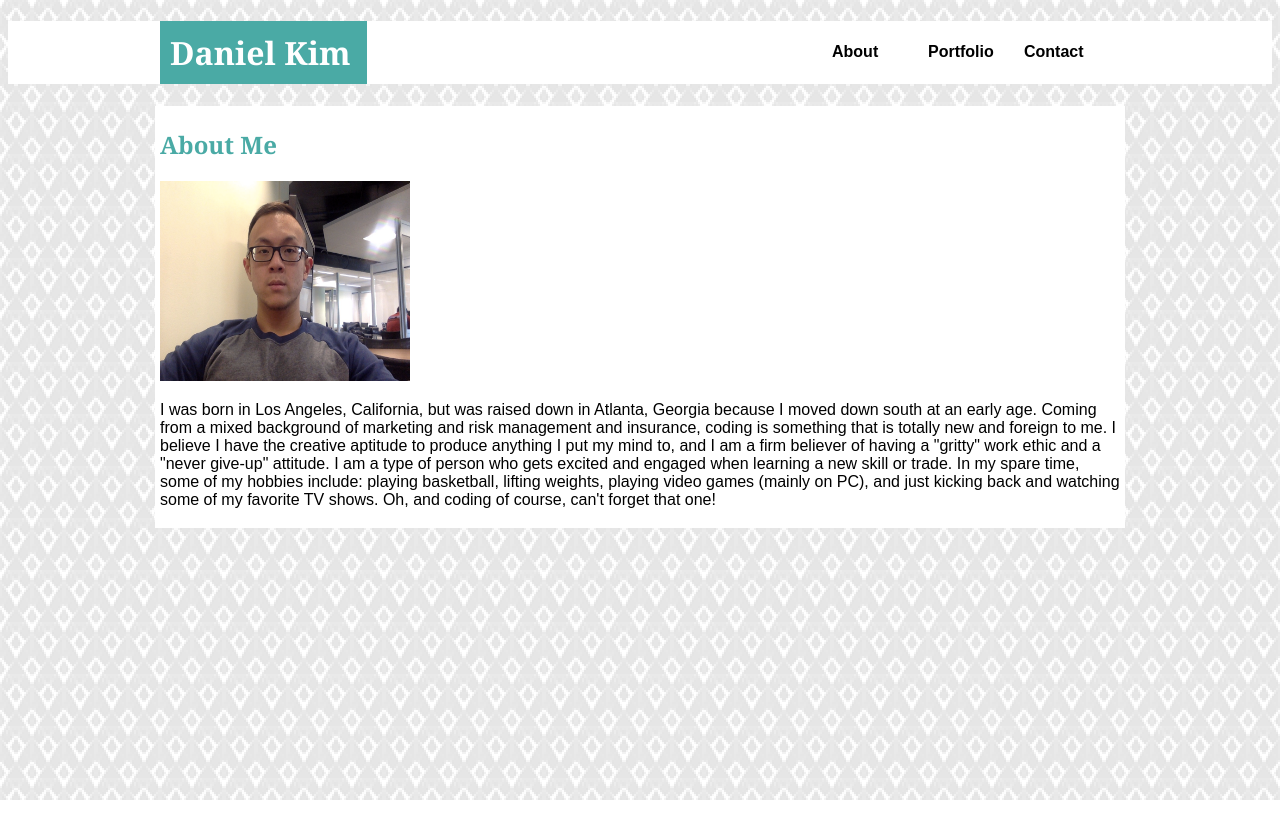
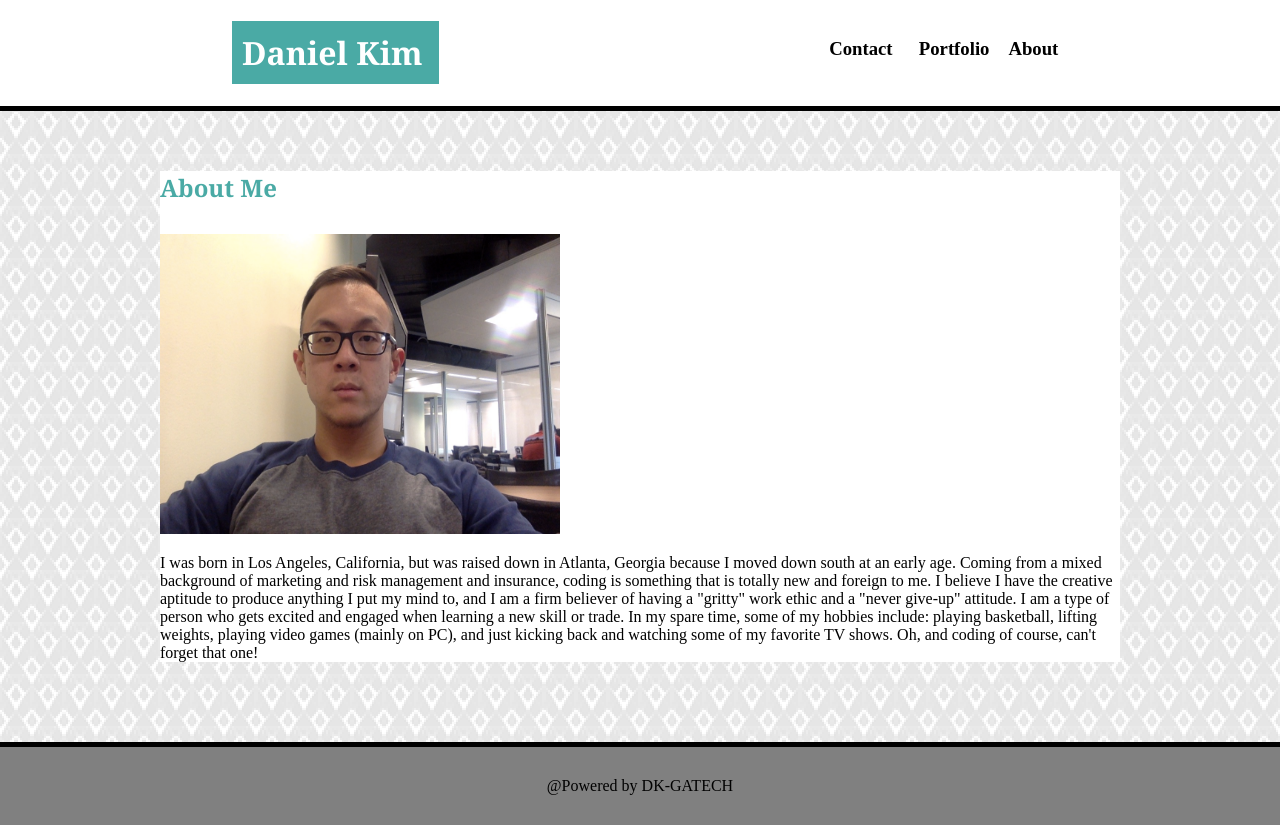
Before and after one commit to dkim67/Basic-Portfolio, a plain HTML site: page index.html in a window 1280 px wide. Before the commit the page ends 800 px from the top, so only its background shows below. Drawn offline with Linux system fonts and the light colour scheme.

Commit message:
about page redo

```diff
--- a/assets/css/style.css
+++ b/assets/css/style.css
@@ -1,18 +1,19 @@
 
 header
     {
-        background-color: #ffffff;
-        border-color: #ffffff;
+        background-color: white;
+        border-bottom: solid thick black;
+
     }
+
+
 
 body
     {
-        background-color: #ffffff;
-        border: #dddddd;
         background-image: url("background.png");
         background-repeat: repeat;
-
-    }
+        margin: 0 0;
+     }
 
 h1
     {
@@ -21,6 +22,7 @@ h1
         width: 187px;
         padding: 10px;
         font-family:Georgia, Times, Times New Roman, serif;
+        margin-left: 232px;
 
     }
 
@@ -28,6 +30,9 @@ h2
     {
         color: #4aaaa5;
         font-family: Georgia, Times, Times New Roman, serif;
+        margin-top: 60px;
+
+
     }
 
 .container
@@ -35,35 +40,51 @@ h2
         width: 960px;
         margin: 0 auto;
     }
-
-.container1
+h1, h3
     {
-        background-color: white;
-        padding-right: 5px;
-        padding-left: 5px;
-        padding-top: 2.5px;
-        padding-bottom: 2.5px;
+        display: inline-block;
     }
 
-#about-image
+h3
     {
         float: right;
-        width: 10%;
+        width: 7%;
+        margin-top: 3%;
+
     }
 
-#contact-image
+img
     {
-        float: right;
-        width: 10%;
+
+        padding-right: 20px;
+        background: white;
+        margin-top: 10px;
     }
 
-#portfolio-image
+footer
+    {   background-color: grey;
+        margin-top: 80px;
+        text-align: center;
+        padding: 30px;
+        margin-bottom: 0;
+        border-top: solid thick black;
+    }
+
+.bio
     {
-        float: right;
-        width: 10%;
+        background: white;
     }
+
+
 
 .text
     {
         font-family: Arial, Helvetica Neue, Helvetica, sans-serif;
     }
+
+.clearfix::after
+    {
+        content: "";
+        display: block;
+        clear: both;
+    }
--- a/index.html
+++ b/index.html
@@ -1,36 +1,43 @@
 <!DOCTYPE html>
 
 <html>
+
 <head>
     <link rel="stylesheet" type="text/css" href="assets/css/style.css">
-        <meta charset= "UTF-8" />
+    <meta charset="UTF-8" />
     <title>Daniel Kim's Portfolio</title>
 </head>
-
 <body>
     <div>
-            <div class= "container text">
-                <h4 id= "contact-image">Contact</h4>
-                <h4 id= "portfolio-image">Portfolio</h4>
-                <h4 id= "about-image">About</h4>
+    <header class= "clearfix">
+        <h1>Daniel Kim </h1>
+
+        <h3 style="margin-right:182px">About</h3>
+        <h3>Portfolio</h3>
+        <h3>Contact</h3>
+
+    </header>
+    <div class= " bio container">
+        <h2>About Me</h2>
+        <img src= "assets/images/profile-photo.jpg" alt= "Daniel's Face" width= "400" height= "300" />
+        <section class= "bio">
+        <p>I was born in Los Angeles, California, but was raised down in Atlanta, Georgia because I moved down south
+            at an early age. Coming from a mixed background of marketing and risk management and insurance, coding
+            is something that is totally new and foreign to me. I believe I have the creative aptitude to produce
+            anything I put my mind to, and I am a firm believer of having a "gritty" work ethic and a "never give-up"
+            attitude. I am a type of person who gets excited and engaged when learning a new skill or trade. In my
+            spare time, some of my hobbies include: playing basketball, lifting weights, playing video games (mainly
+            on PC), and just kicking back and watching some of my favorite TV shows. Oh, and coding of course, can't
+            forget that one!
+        </section>
+        </p>
+
     </div>
 
-            <header>
-                <div class= "container">
-                    <h1>Daniel Kim</h1>
-                </div>
-            </header>
+    <footer> @Powered by DK-GATECH</footer>
 
-        <div class= "container container1 text">
-            <section>
-                <h2>About Me</h2>
-
-                <img src="assets/images/profile-photo.jpg" alt="Daniel's Face" width= "250px" height= "200px" />
-
-                <p> I was born in Los Angeles, California, but was raised down in Atlanta, Georgia because I moved down south at an early age. Coming from a mixed background of marketing and risk management and insurance, coding is something that is totally new and foreign to me. I believe I have the creative aptitude to produce anything I put my mind to, and I am a firm believer of having a "gritty" work ethic and a "never give-up" attitude. I am a type of person who gets excited and engaged when learning a new skill or trade. In my spare time, some of my hobbies include: playing basketball, lifting weights, playing video games (mainly on PC), and just kicking back and watching some of my favorite TV shows. Oh, and coding of course, can't forget that one!</p>
-            </section>
     </div>
 
-        </div>
 </body>
+
 </html>
--- a/style1.css
+++ b/style1.css
@@ -1,30 +1,8 @@
-header
+
+
+.clearfix::after
     {
-        background-color: #ffffff;
-        border: #ffffff;
+        content: "";
+        display: block;
+        clear: both;
     }
-
-body
-    {
-        background-color: #ffffff;
-        border: #dddddd
-    }
-
-h1
-    {
-        background-color: #4aaaa5;
-        color: white;
-        width: 158px;
-        padding: 5px
-    }
-
-h2
-    {
-        color: #4aaaa5;
-    }
-
-.container
-    {
-        width: 960px;
-        margin: 0 auto;
-    }
```
Also changed, not shown: 2 other files. Lines whose indentation alone changed are shown as unchanged.
